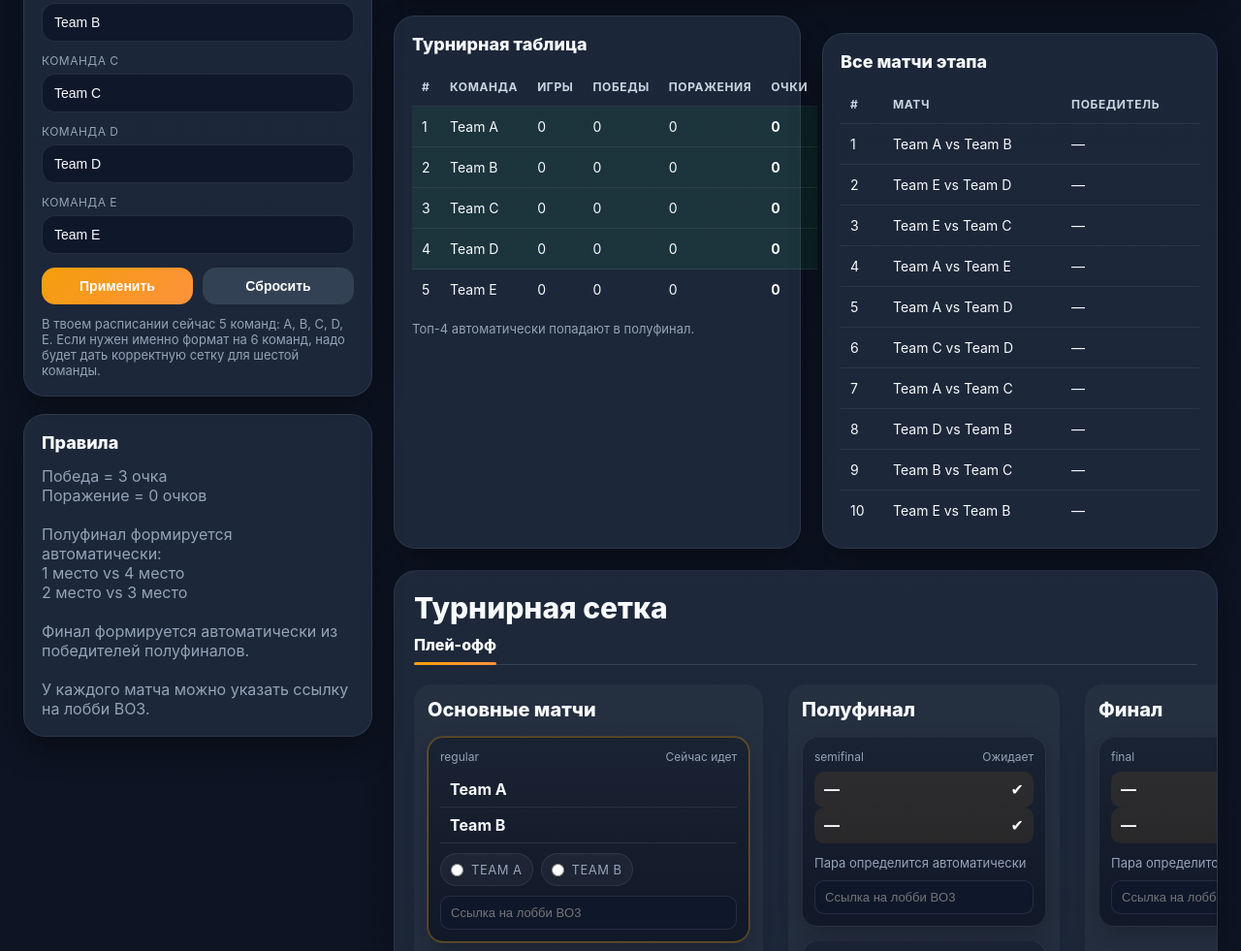
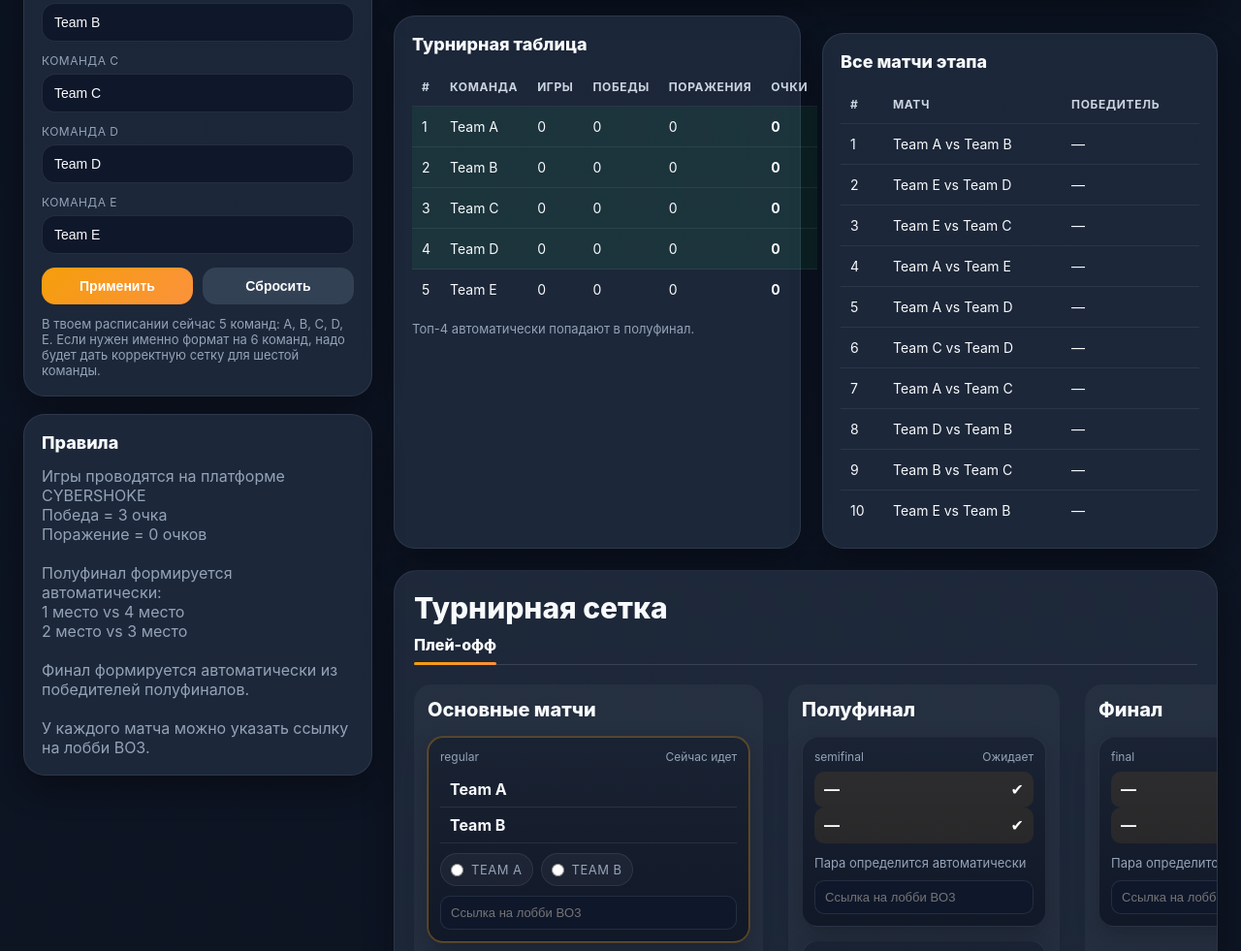
Before and after one commit to borofxD/CS2MVOU, a plain HTML site: page index.html in a window 1280 px wide. Shown: the part 246-1227 px from the top of the page at 97% size. Drawn offline with Linux system fonts and the light colour scheme.

Commit message:
Update index.html

```diff
--- a/index.html
+++ b/index.html
@@ -452,6 +452,7 @@
         <div class="card">
           <h2 class="section-title">Правила</h2>
           <div class="muted">
+            Игры проводятся на платформе СYBERSHOKE<br>
             Победа = 3 очка<br>
             Поражение = 0 очков<br><br>
             Полуфинал формируется автоматически:
```
